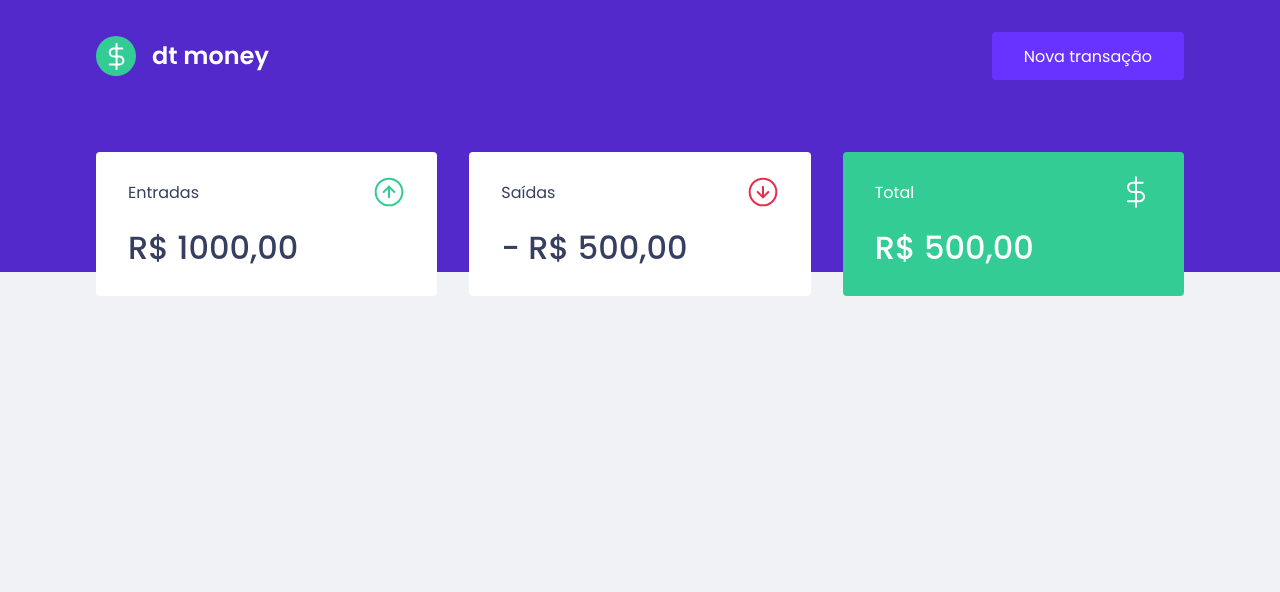
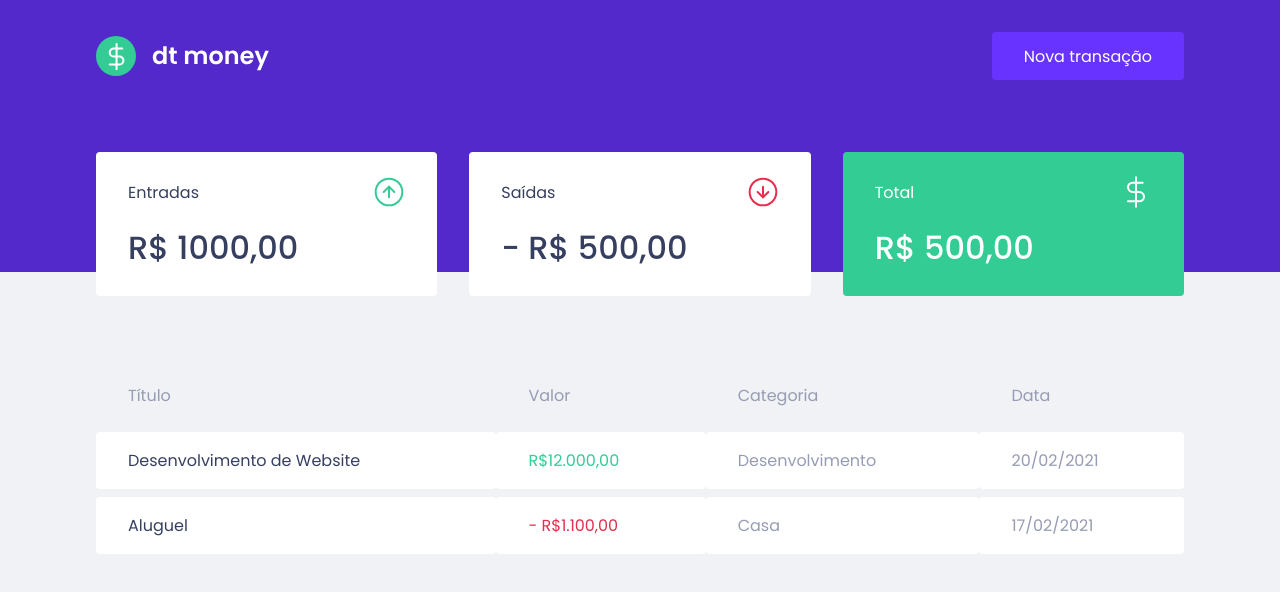
Before and after one commit to lucaslbl/dtmoney, a React (Create React App) app: page / in a window 1280 px wide. Shown: the top 592 px of the page. Built offline with nearby package versions, Linux system fonts and the light colour scheme.

Commit message:
added transaction table

```diff
--- /dev/null
+++ b/src/components/ TransactionsTable/index.tsx
@@ -0,0 +1,33 @@
+import { Container } from "./styles";
+
+export function TransactionsTable() {
+  return (
+    <Container>
+      <table>
+        <thead>
+          <tr>
+            <th>Título</th>
+            <th>Valor</th>
+            <th>Categoria</th>
+            <th>Data</th>
+          </tr>
+        </thead>
+
+        <tbody>
+          <tr>
+            <td>Desenvolvimento de Website</td>
+            <td className="deposit">R$12.000,00</td>
+            <td>Desenvolvimento</td>
+            <td>20/02/2021</td>
+          </tr>
+          <tr>
+            <td>Aluguel</td>
+            <td className="withdraw">- R$1.100,00</td>
+            <td>Casa</td>
+            <td>17/02/2021</td>
+          </tr>
+        </tbody>
+      </table>
+    </Container>
+  );
+}
--- /dev/null
+++ b/src/components/ TransactionsTable/styles.ts
@@ -0,0 +1,39 @@
+import styled from "styled-components";
+
+export const Container = styled.div`
+  margin-top: 4rem;
+
+  table {
+    width: 100%;
+    border-spacing: 0 0.5rem;
+
+    th {
+      color: var(--text-body);
+      font-weight: 400;
+      padding: 1rem 2rem;
+      text-align: left;
+      line-height: 1.5rem;
+    }
+
+    td {
+      padding: 1rem 2rem;
+      border: 0;
+      background: var(--shape);
+      color: var(--text-body);
+      border-radius: 0.25rem;
+
+      &:first-child {
+        color: var(--text-title);
+      }
+
+      &.deposit {
+        color: var(--green)
+      }
+
+      &.withdraw {
+        color: var(--red)
+      }
+      }
+    }
+  }
+`;
--- a/src/components/Dashboard/index.tsx
+++ b/src/components/Dashboard/index.tsx
@@ -1,3 +1,4 @@
+import { TransactionsTable } from "../ TransactionsTable";
 import { Summary } from "../Summary";
 import { Container } from "./styles";
 
@@ -5,6 +6,7 @@
   return (
     <Container>
       <Summary />
+      <TransactionsTable />
     </Container>
   );
 }
```
